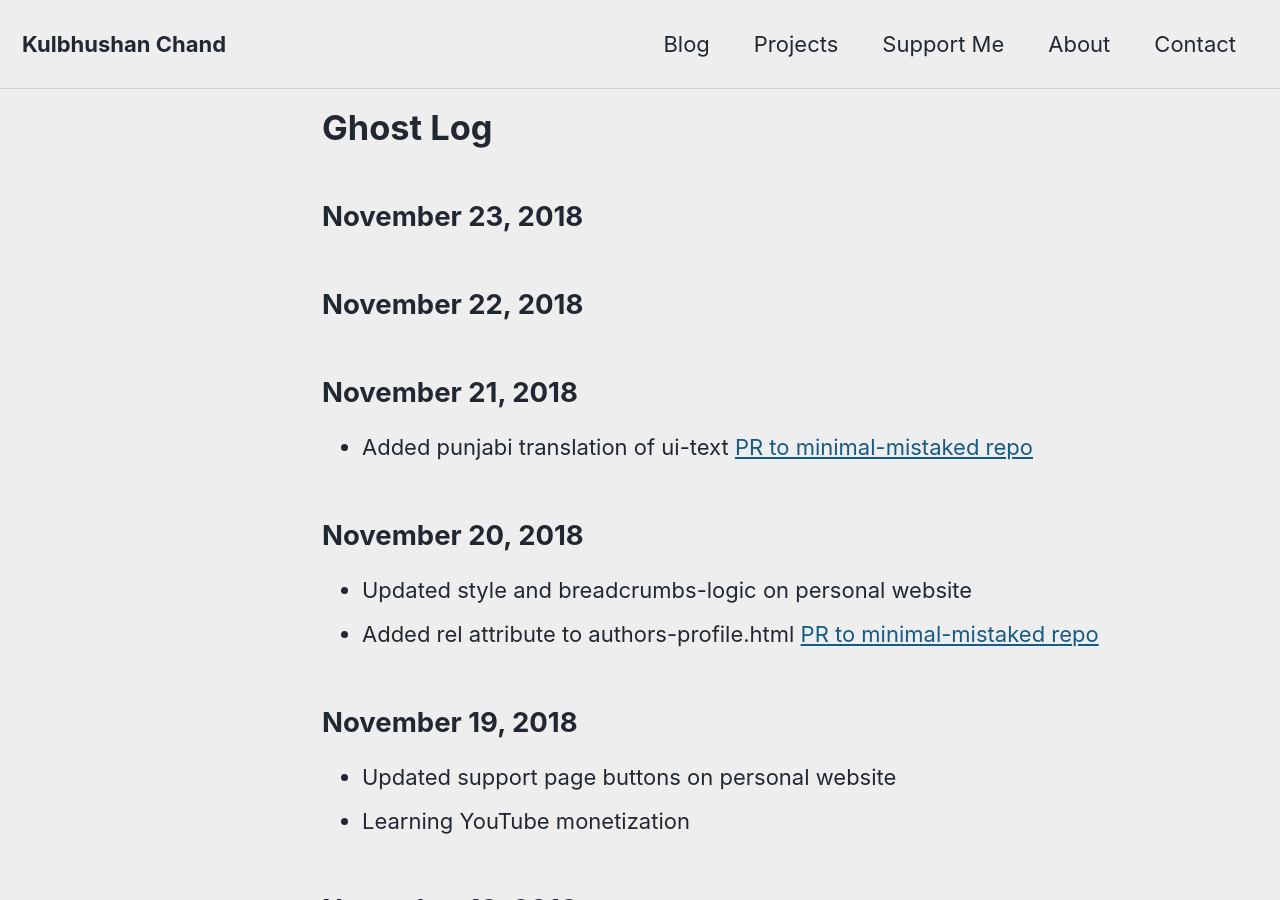
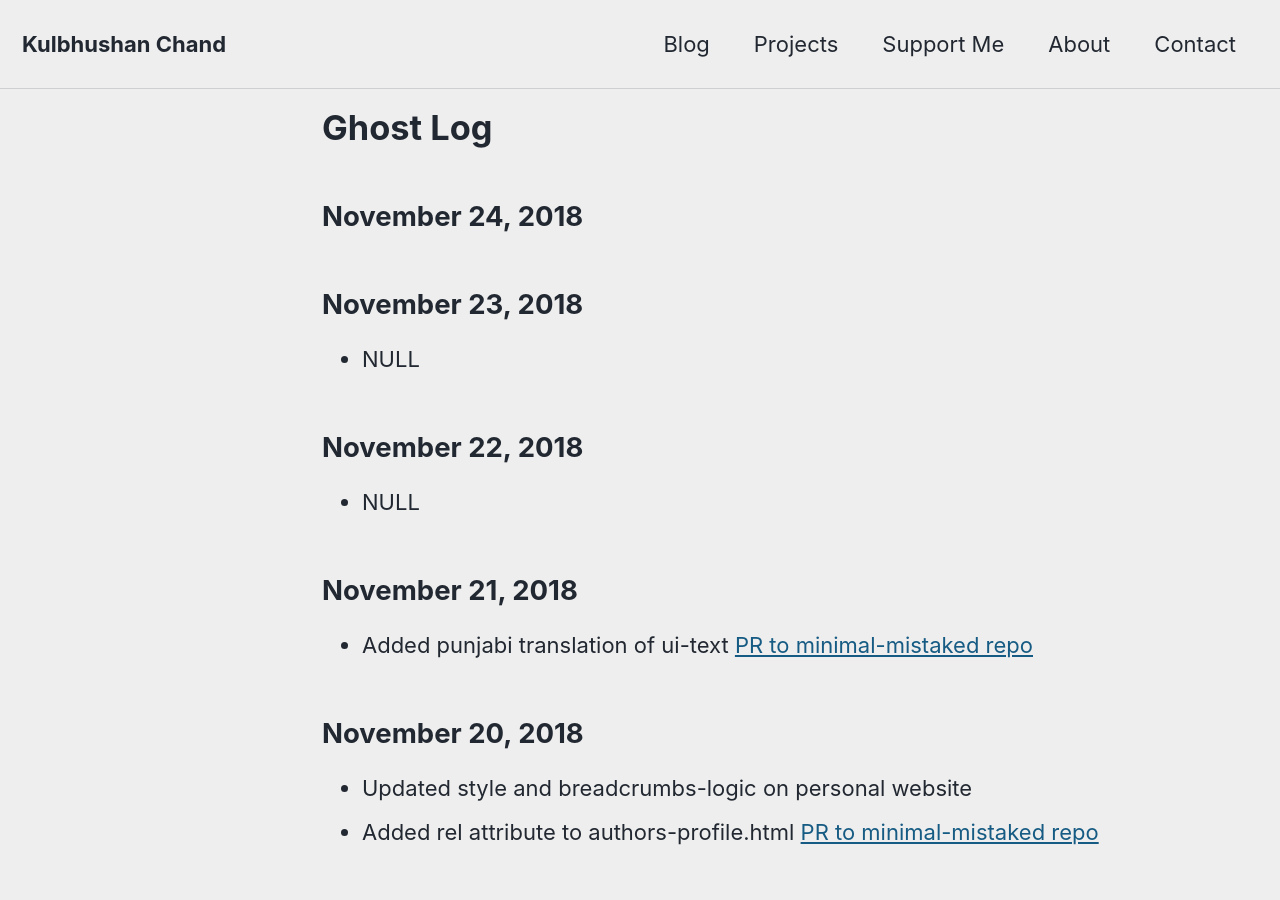
Before and after one commit to kulbhushanchand/kulbhushanchand.github.io-v2, a Jekyll site: the page built from _pages/main/log.md, in a window 1280 px wide and 900 px high. Built offline with Jekyll 4.4.1, drawn with Linux system fonts in a browser that asks for light colours; cached includes are drawn as plain includes.

Commit message:
Update log.md

```diff
--- a/_pages/main/log.md
+++ b/_pages/main/log.md
@@ -17,11 +17,14 @@ toc: false
 
 {% assign dateFormat = '%B %d, %Y' %}
 
-## {{ "2018-11-23" | date: dateFormat }}
+## {{ "2018-11-24" | date: dateFormat }}
 
 
+## {{ "2018-11-23" | date: dateFormat }}
+- NULL
+
 ## {{ "2018-11-22" | date: dateFormat }}
-
+- NULL
 
 ## {{ "2018-11-21" | date: dateFormat }}
 - Added punjabi translation of ui-text [PR to minimal-mistaked repo](https://github.com/mmistakes/minimal-mistakes/pull/1962)
```
